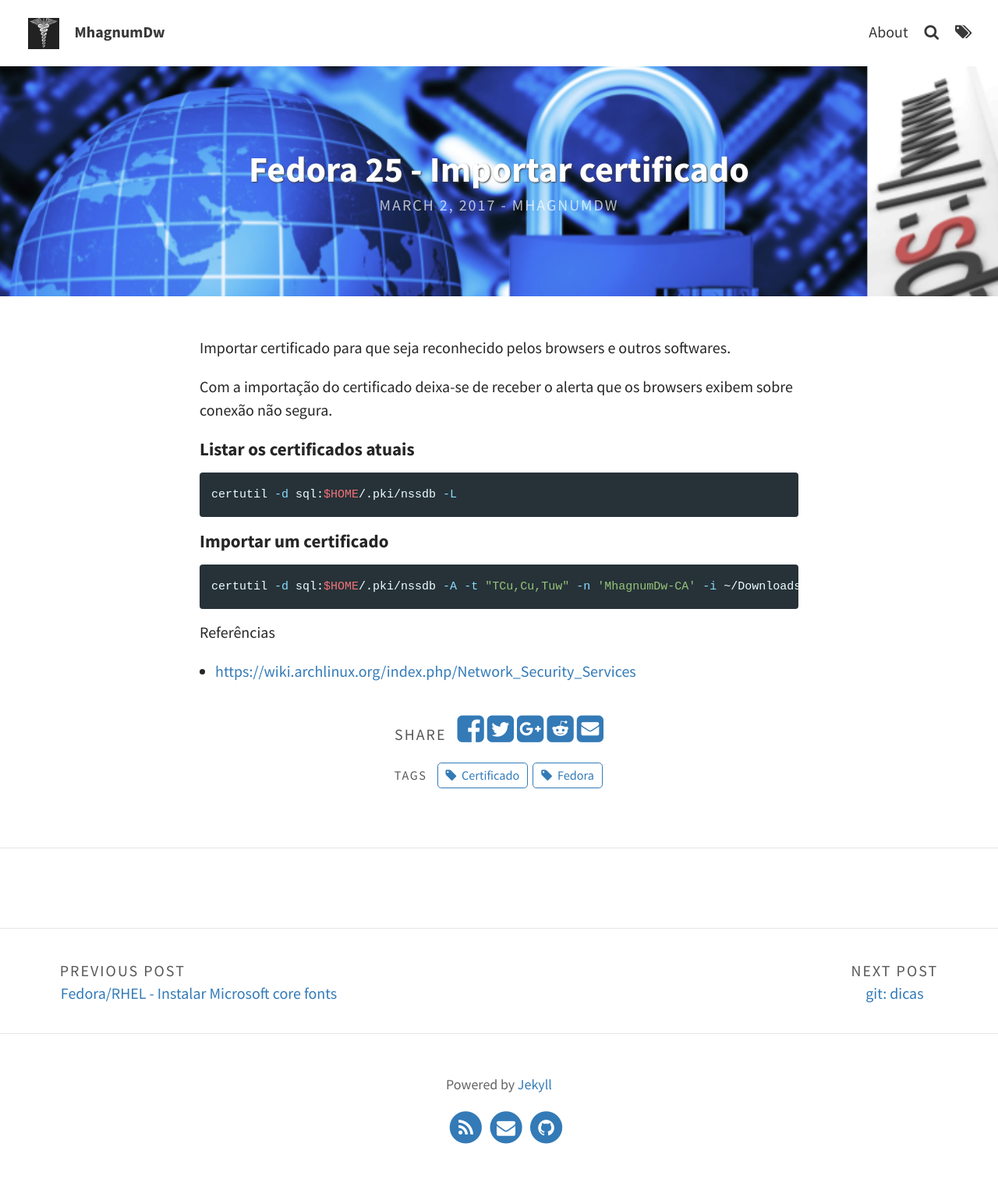
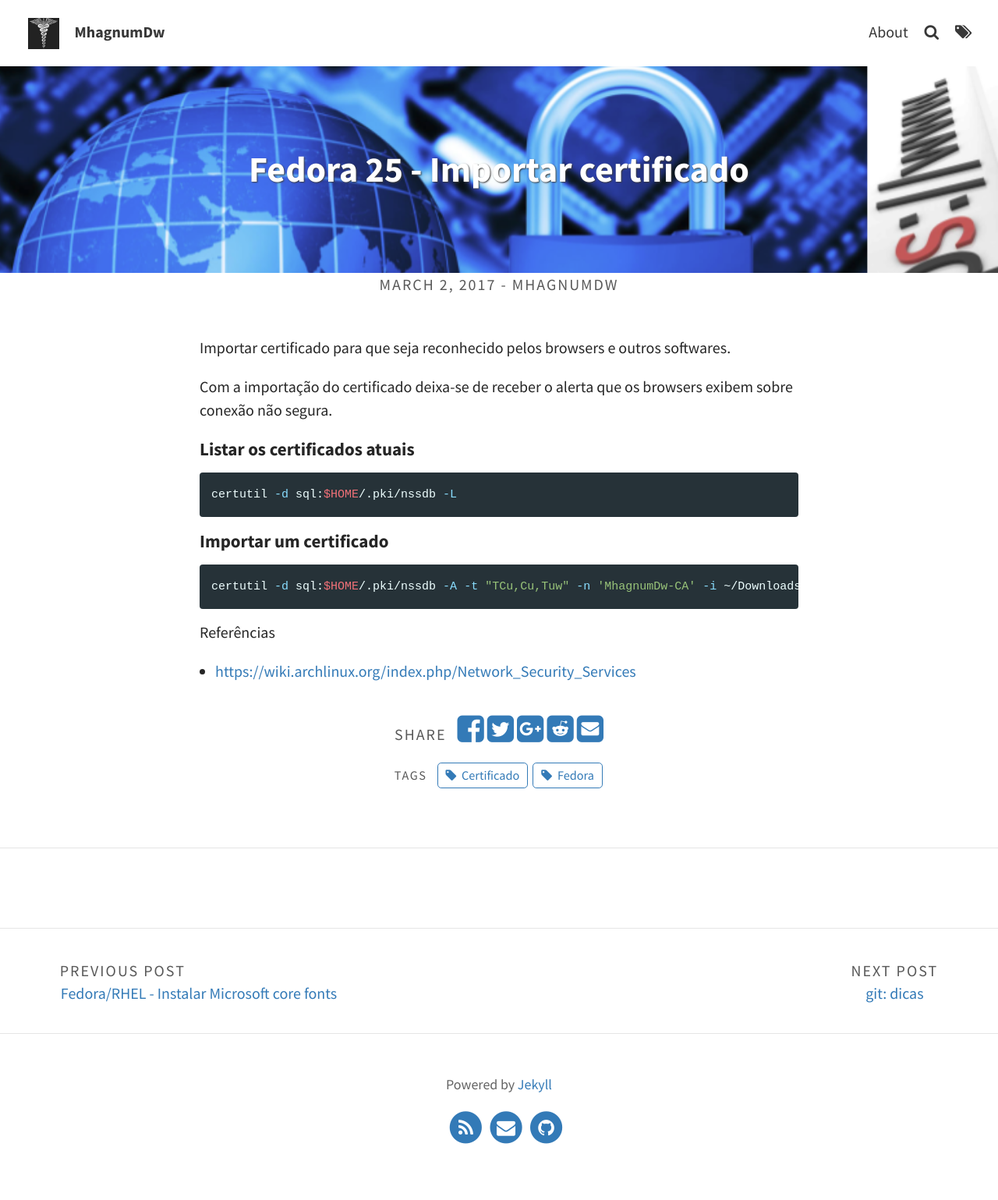
Before and after one commit to mhagnumdw/mhagnumdw.github.io, a Jekyll site: the page built from _posts/2017-03-02-fedora-25-importar-certificado.markdown, in a window 1280 px wide. Shown: the whole page at 78% size. Built offline with Jekyll 4.4.1, drawn with Linux system fonts in a browser that asks for light colours; comment, search, counter and statistics services are not loaded.

Commit message:
Movendo data e autor para abaixo da imagem do post na tela do post

```diff
--- a/_layouts/post.html
+++ b/_layouts/post.html
@@ -5,12 +5,12 @@ layout: default
   <header id="main" style="background-image: url('{{ page.feature-img | relative_url }}')">
     {% unless page.hide_title %}
       <h1 id="{{ page.title | cgi_escape }}" class="title">{{ page.title }}</h1>
-      <p class="meta">
-      {{ page.date | date: "%B %-d, %Y" }}
-      {% if page.author %} - {{ page.author }}{% endif %}
-      </p>
     {% endunless %}
   </header>
+  <p class="meta" style="text-align: center;">
+    {{ page.date | date: "%B %-d, %Y" }}
+    {% if page.author %} - {{ page.author }}{% endif %}
+  </p>
   <section class="post-content">
   {% if page.bootstrap %}
     <div class="bootstrap-iso">
```
